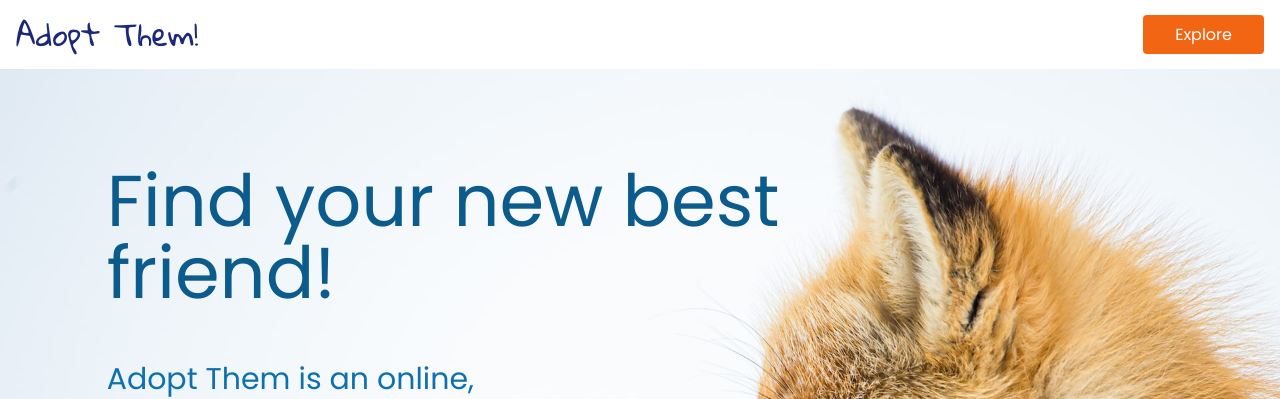
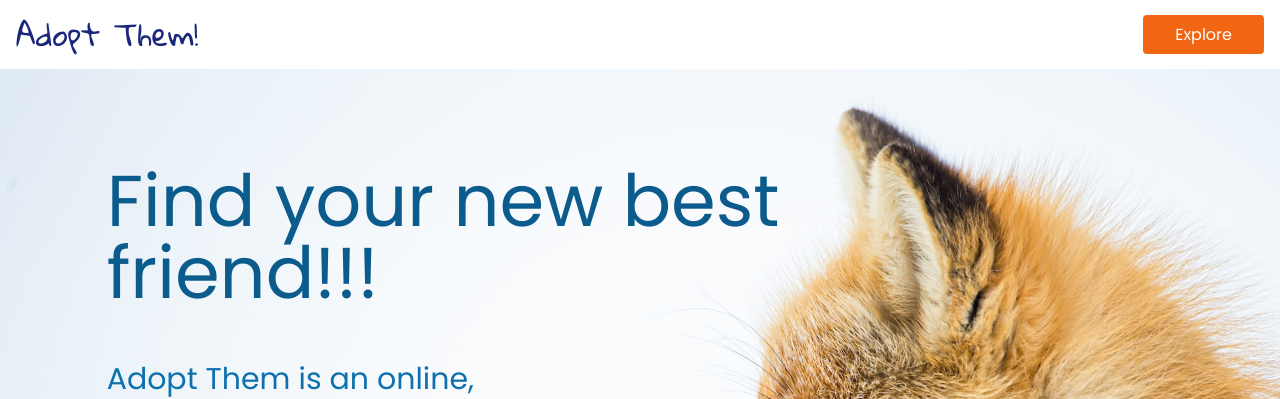
Before and after one commit to KseniiaPrytkova/adopt-them, a React (Vite) app: page / in a window 1280 px wide. Shown: the top 399 px of the page. Built offline with nearby package versions, Linux system fonts and the light colour scheme; no server answers.

Commit message:
check gitHub actions

```diff
--- a/src/Header.jsx
+++ b/src/Header.jsx
@@ -3,7 +3,7 @@ const Header = () => {
         <header className=" relative overflow-hidden  lg:pt-12 xl:pt-14 bg-[url('/img/fox.jpg')] bg-cover bg-center">
             <div className=" grid grid-cols-12 grid-template-rows: repeat(2, minmax(0, 1fr));">
                 <h1 className="text-light-blue dark:text-dark-teal row-start-1 row-span-1 col-start-2 col-span-8 md:col-start-2 md:col-span-7 text-5xl py-10 lg:text-6xl leading-snug xl:text-7xl  animate-appear-from-left-top delay-500">
-                    Find your new best friend!
+                    Find your new best friend!!!
                 </h1>
 
                 <h2 className="text-light-teal dark:text-dark-paleTeal row-start-2 row-span-1 col-start-2 col-span-5 text-2xl md:leading-relaxed xl:leading-loose xl:text-3xl animate-appear-from-left-top ">
```
